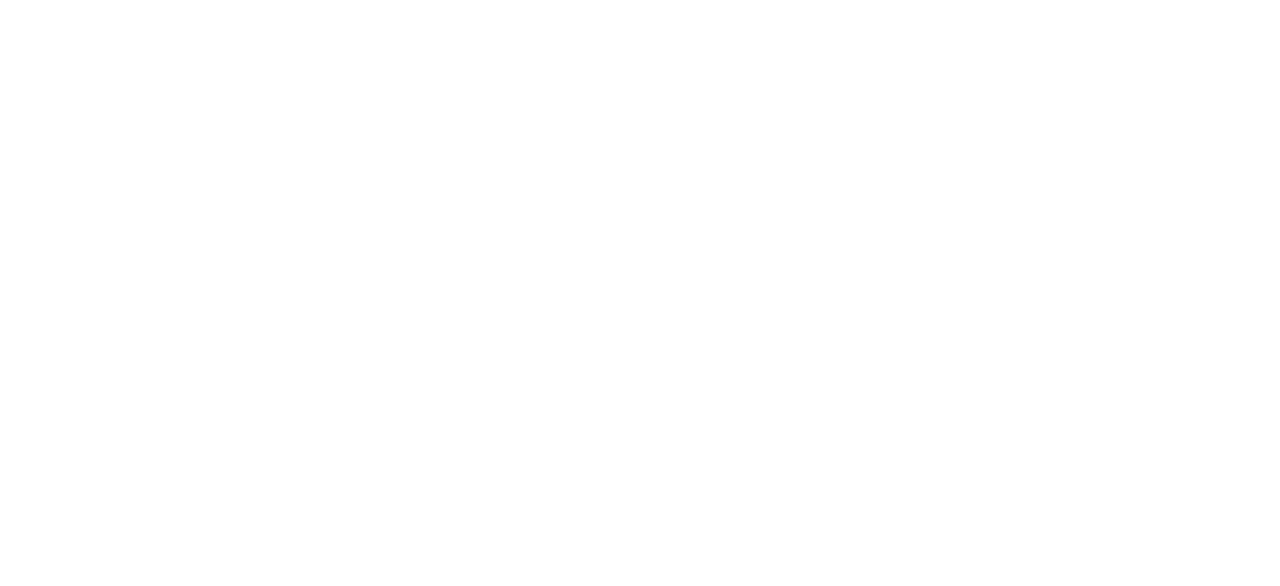
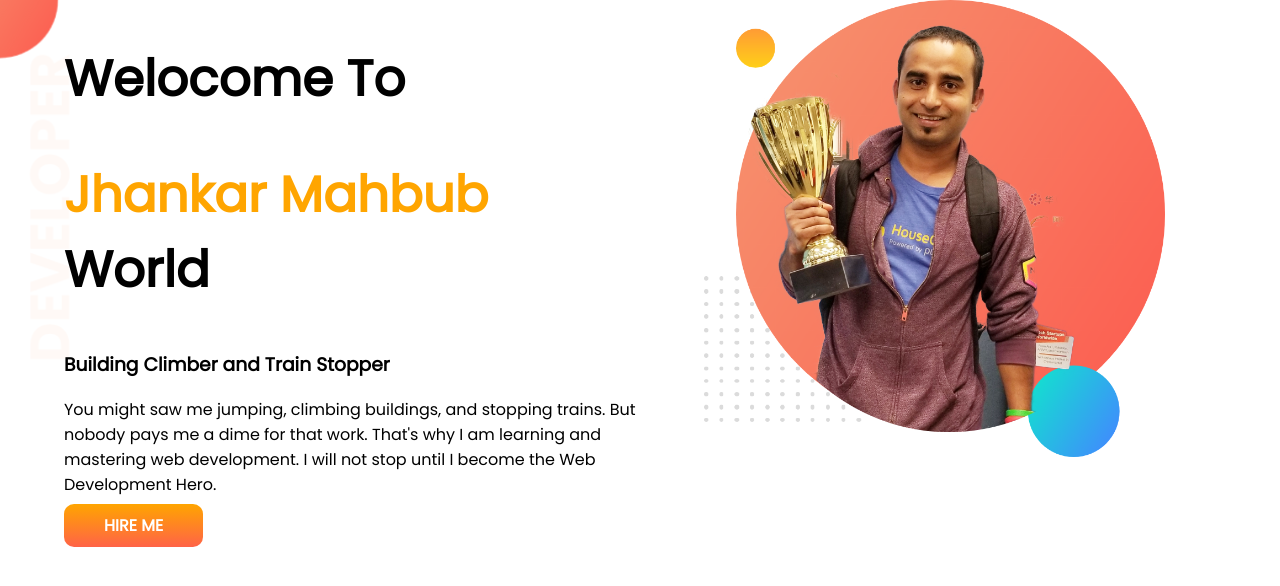
Before and after one commit to Mohammad-Rakib1/Developer-portpolio, a plain HTML site: page index.html in a window 1280 px wide. Drawn offline with Linux system fonts and the light colour scheme.

Commit message:
section1

```diff
--- a/index.html
+++ b/index.html
@@ -5,9 +5,24 @@
     <meta http-equiv="X-UA-Compatible" content="IE=edge">
     <meta name="viewport" content="width=device-width, initial-scale=1.0">
     <title>Rakib Portfolio</title>
+    <link rel="preconnect" href="https://fonts.googleapis.com">
+    <link rel="preconnect" href="https://fonts.gstatic.com" crossorigin>
+    <link href="https://fonts.googleapis.com/css2?family=Poppins&display=swap" rel="stylesheet">
     <link rel="stylesheet" href="style.css">
 </head>
 <body>
+    <section class="top-banner">
+        <div class="half-width">
+            <h1>Welocome To</h1>
+            <h1><span class="colorOrange">Jhankar Mahbub</span> World</h1>
+            <h3>Building Climber and Train Stopper</h3>
+            <p>You might saw me jumping, climbing buildings, and stopping trains. But nobody pays me a dime for that work. That's why I am learning and mastering web development. I will not stop until I become the Web Development Hero.</p>
 
+            <a class="link-button" target="_blank" href="#">HIRE ME</a>
+        </div>
+        <div class="half-width">
+            <img src="images/jhankar.png" alt="">
+        </div>
+    </section>
 </body>
 </html>
--- a/style.css
+++ b/style.css
@@ -0,0 +1,34 @@
+body{
+    font-family: 'Poppins', sans-serif;
+    padding: 0%;
+    margin: 0%;
+}
+h1{
+    font-size: 50px;
+}
+.colorOrange{
+    color: orange;
+}
+section{
+    display: flex;
+}
+.half-width{
+    width: 50%;
+    padding-left: 5%;
+}
+.half-width img{
+    width: 80%;
+}
+.link-button{
+    text-decoration: none;
+    background-image: linear-gradient(orange,tomato);
+    padding: 10px 40px;
+    border-radius: 10px;
+    color: white;
+    font-weight: 700;
+}
+.top-banner{
+    background-image: url(images/top-banner.png);
+    background-repeat: no-repeat;
+
+}
```
Also changed, not shown: images/dream-bg.png (added), images/exp-bg.png (added), images/jhankar.png (added), images/jhankar2.png (added), images/my-bg.png (added), images/my-bg2.png (added), images/top-banner.png (added).
